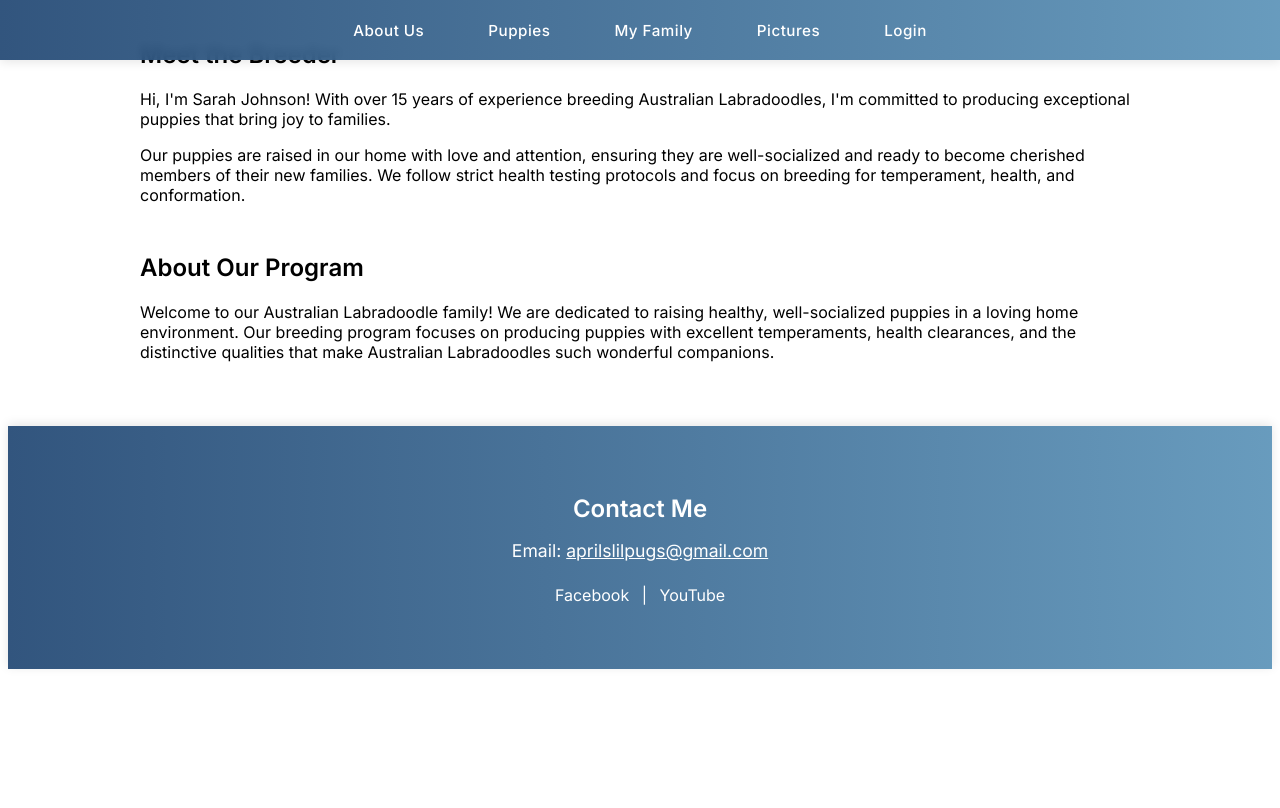
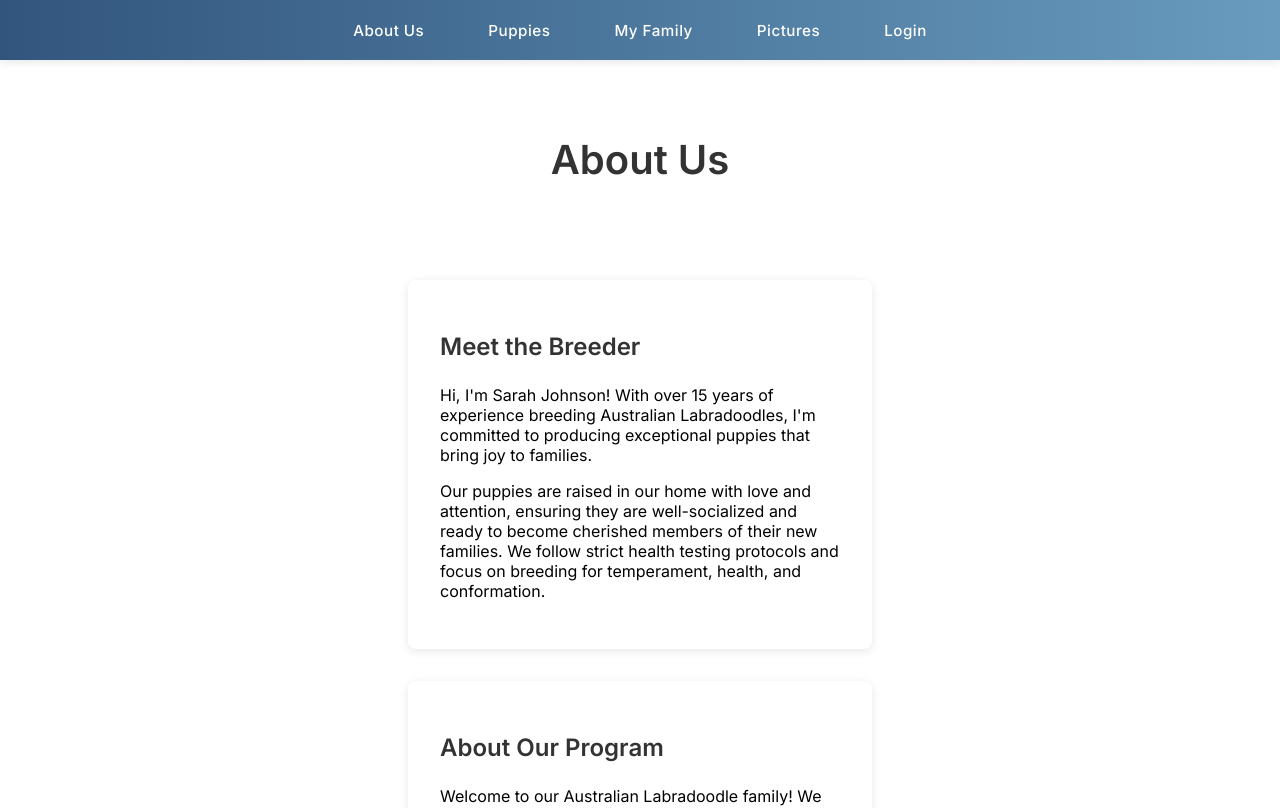
Before and after one commit to jonahgcarpenter/aprilslilpugs, a React (Vite) app: page /about in a window 1280 px wide. Shown: the top 808 px of the page. Built offline with nearby package versions, Linux system fonts and the light colour scheme; no server answers.

Commit message:
updated about

```diff
--- a/src/pages/About.tsx
+++ b/src/pages/About.tsx
@@ -6,9 +6,12 @@ import Footer from "../components/Footer";
 const About: React.FC = () => {
   return (
     <>
+      <div className="page-banner">
+        <h1>About Us</h1>
+      </div>
       <main className="about-content">
-        <section className="meet-breeder">
-          <h1>Meet the Breeder</h1>
+        <section className="meet-breeder content-section">
+          <h2>Meet the Breeder</h2>
           <p>
             Hi, I'm Sarah Johnson! With over 15 years of experience breeding Australian
             Labradoodles, I'm committed to producing exceptional puppies that bring joy
@@ -22,7 +25,7 @@ const About: React.FC = () => {
           </p>
         </section>
 
-        <section className="about-us">
+        <section className="about-us content-section">
           <h2>About Our Program</h2>
           <p>
             Welcome to our Australian Labradoodle family! We are dedicated to raising healthy,
--- a/src/styles/about.css
+++ b/src/styles/about.css
@@ -1,10 +1,34 @@
 .about-content {
   max-width: 1000px;
-  margin: 2rem auto 4rem;
-  padding: 0 2rem;
+  margin: 0 auto 4rem;
+  padding: 2rem;
+}
+
+.content-section {
+  background: white;
+  padding: 2rem;
+  border-radius: 8px;
+  box-shadow: 0 2px 4px rgba(0, 0, 0, 0.1);
+  margin-bottom: 2rem;
+}
+
+.content-section h2 {
+  color: #333;
+  margin-bottom: 1.5rem;
 }
 
 .meet-breeder,
 .about-us {
   margin-bottom: 3rem;
 }
+
+.page-banner {
+  padding-top: 100px;
+  text-align: center;
+  margin-bottom: 2rem;
+}
+
+.page-banner h1 {
+  color: #333;
+  font-size: 2.5rem;
+}
```
